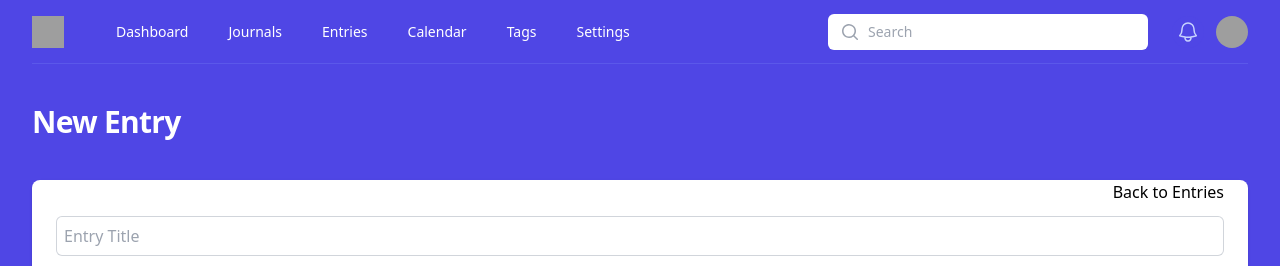
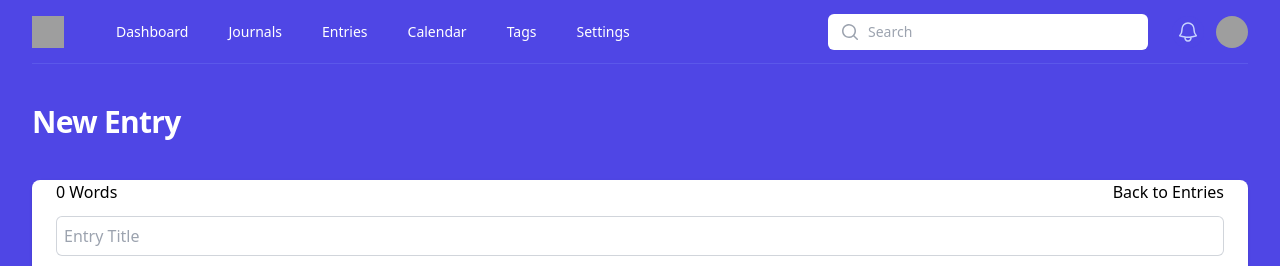
Before and after one commit to FantasticalAphant/journal-v2, a Nuxt app in the folder src/frontend/: page /entries/create in a window 1280 px wide. Shown: the top 266 px of the page. Built offline with nearby package versions, Linux system fonts and the light colour scheme; grey boxes are pictures that could not be loaded.

Commit message:
Add word counter for entries

```diff
--- a/src/frontend/pages/entries/create/index.vue
+++ b/src/frontend/pages/entries/create/index.vue
@@ -1,18 +1,29 @@
 <script setup lang="ts">
 
 import MainShell from "~/layouts/MainShell.vue";
+
+const title = ref("")
+const content = ref("")
+const wordCount = ref(0)
+
+watch(content, () => {
+  wordCount.value = content.value.trim() ? content.value.trim().split(/\s+/).length : 0
+})
+
 </script>
 
 <template>
   <div>
     <MainShell title="New Entry" path="Entries">
-      <div class="flex justify-end -mt-6">
+      <div class="flex justify-between -mt-6">
+        {{wordCount}} Words
         <NuxtLink to="/entries">
           <button type="button">Back to Entries</button>
         </NuxtLink>
       </div>
-      <input type="text" class="block w-full border-0 h-10 my-3 pl-2 rounded-md ring-1 ring-inset ring-gray-300 focus:ring-2 focus:ring-inset focus:ring-indigo-600" placeholder="Entry Title" />
+      <input v-model="title" type="text" class="block w-full border-0 h-10 my-3 pl-2 rounded-md ring-1 ring-inset ring-gray-300 focus:ring-2 focus:ring-inset focus:ring-indigo-600" placeholder="Entry Title" />
       <textarea
+          v-model="content"
           name="entry"
           id="entry"
           placeholder="Entry Text"
```
